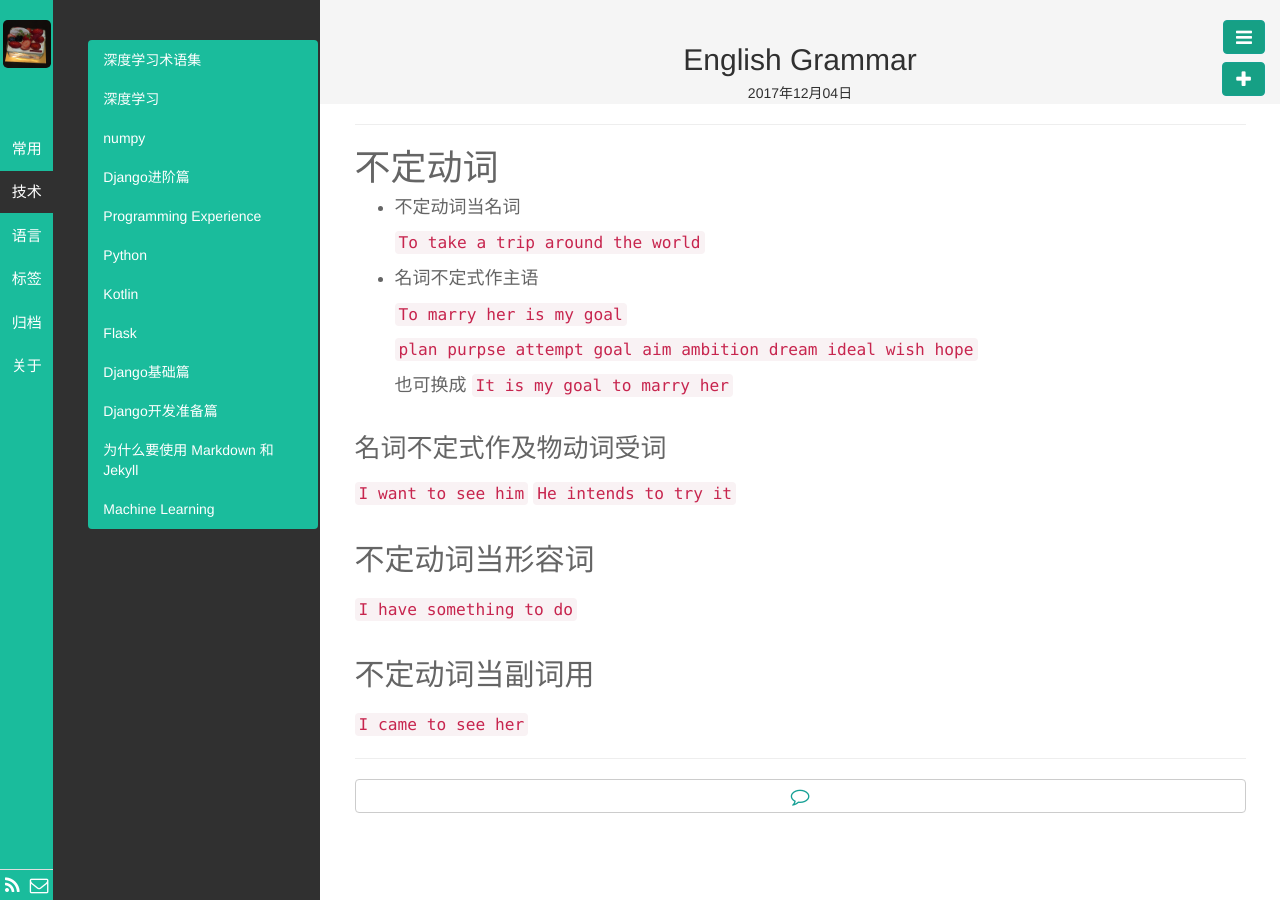
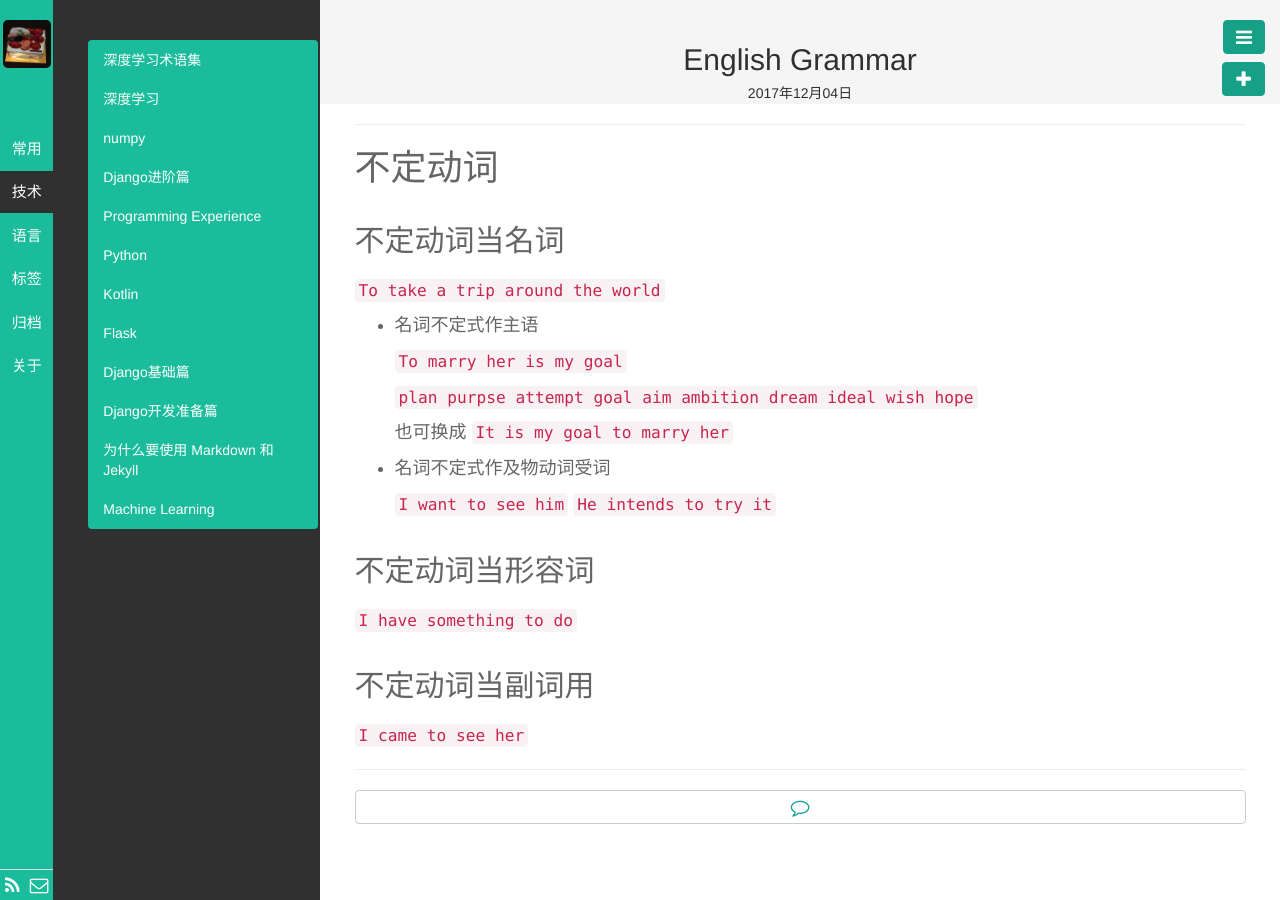
Before and after one commit to kyoyo/kyoyo.github.io, a Jekyll site: the page built from _posts/语言/2017-12-04-English-Grammar.md, in a window 1280 px wide. Built offline with Jekyll 4.4.1, drawn with Linux system fonts in a browser that asks for light colours; Markdown is read by kramdown in place of the engine named in the settings.

```diff
--- a/_posts/语言/2017-12-04-English-Grammar.md
+++ b/_posts/语言/2017-12-04-English-Grammar.md
@@ -11,7 +11,7 @@ description:
 # 不定动词
 
 
-- 不定动词当名词
+## 不定动词当名词
 
   `To take a trip around the world`
 
@@ -25,7 +25,7 @@ description:
   也可换成  `It is my goal to marry her`
 
 
-### 名词不定式作及物动词受词
+- 名词不定式作及物动词受词
 
   `I want to see him`
   `He intends to try it`
```
